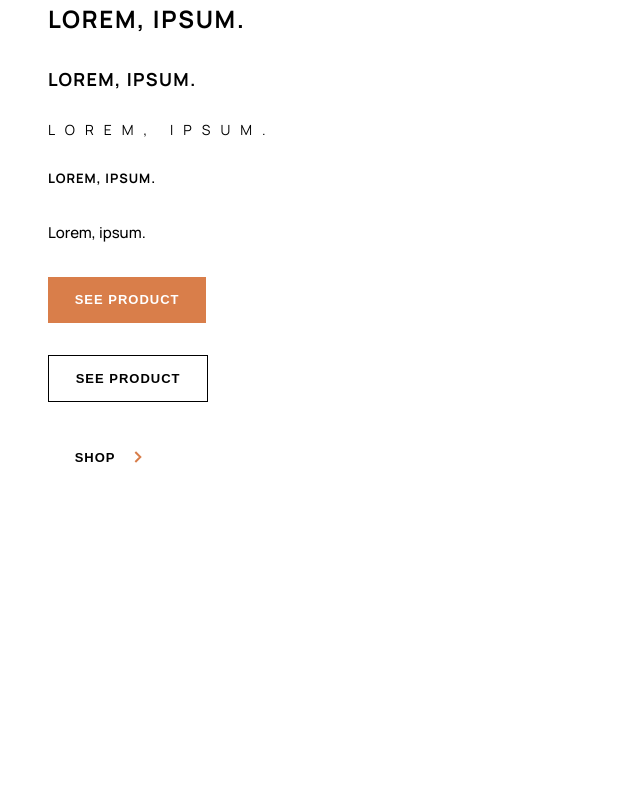
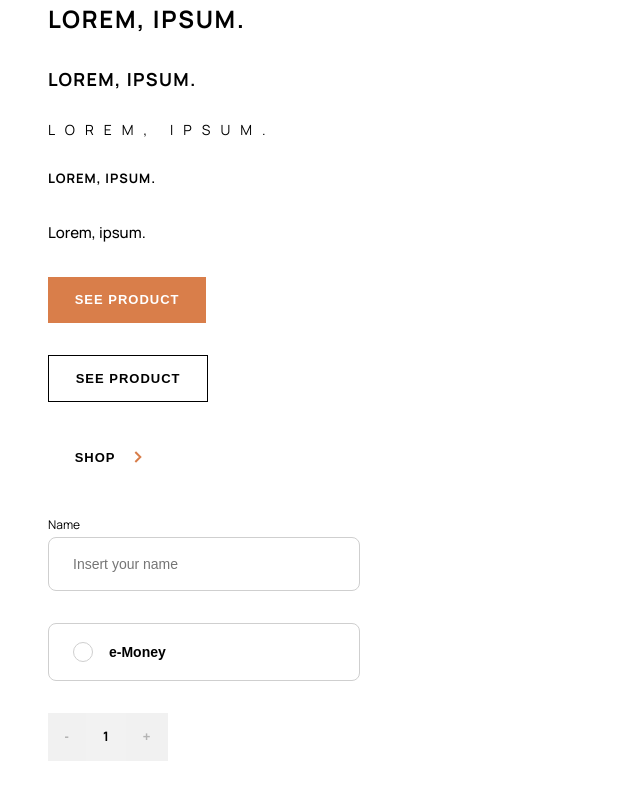
Before and after one commit to koliberdapv/audiophile-ecommerce-website-fmentor, a React (Vite) app: page / in a window 1280 px wide. Shown: the part 350-1150 px from the top of the page, without its empty margins (0-640 px from the left). Before the commit the page ends 878 px from the top, so only its background shows below. Built offline with nearby package versions, Linux system fonts and the light colour scheme.

Commit message:
form elements created

```diff
--- a/src/App.jsx
+++ b/src/App.jsx
@@ -3,6 +3,9 @@ import {
 	LinkButton,
 	MonochromeButton,
 } from './components/buttons/';
+import Counter from './components/buttons/Counter';
+import FormElement from './components/form/FormElement';
+import FormElementSelect from './components/form/FormElementSelect';
 function App() {
 	return (
 		<div className="flex column">
@@ -18,6 +21,9 @@ function App() {
 			<ColorButton />
 			<MonochromeButton />
 			<LinkButton />
+			<FormElement />
+			<FormElementSelect />
+			<Counter />
 		</div>
 	);
 }
--- /dev/null
+++ b/src/components/buttons/Counter.jsx
@@ -0,0 +1,35 @@
+import styled from 'styled-components';
+
+const Counter = () => {
+	return (
+		<Wrapper>
+			<div className="counter | grid">
+				<button className="subtitle">-</button>
+				<p className="subtitle">1</p>
+				<button className="subtitle">+</button>
+			</div>
+		</Wrapper>
+	);
+};
+
+const Wrapper = styled.div`
+	.counter {
+		width: 7.5rem;
+		height: 3rem;
+		background-color: var(--clr-counter-bg);
+		grid-template-columns: repeat(3, auto);
+		align-items: center;
+		justify-items: center;
+	}
+	button {
+		opacity: 0.25;
+		height: 100%;
+		width: 100%;
+	}
+	button:hover {
+		color: var(--clr-dark-orange);
+		opacity: 1;
+	}
+`;
+
+export default Counter;
--- /dev/null
+++ b/src/components/form/FormElement.jsx
@@ -0,0 +1,54 @@
+import styled from 'styled-components';
+const FormElement = () => {
+	return (
+		<Wrapper>
+			<div className="flex align-center justify-space">
+				<label
+					name=""
+					id=""
+					className=""
+				>
+					Name
+				</label>
+				<p className="error hidden">Wrong format</p>
+			</div>
+			<input
+				type="text"
+				placeholder="Insert your name"
+				className=""
+			/>
+		</Wrapper>
+	);
+};
+
+const Wrapper = styled.div`
+	width: 19.5rem;
+	label {
+		font-size: var(--fs-100);
+	}
+	.error {
+		font-size: var(--fs-100);
+		color: var(--clr-invalid);
+	}
+	input {
+		padding: 1.125rem 1.5rem;
+		width: 100%;
+		border-radius: var(--br-form);
+		border: 1px solid var(--clr-form-border);
+		font-size: var(--fs-300);
+		font-weight: var(--fw-600);
+	}
+	input:focus {
+		border: 1px solid var(--clr-dark-orange);
+		outline: transparent;
+	}
+	input::placeholder {
+		font-size: var(--fs-300);
+		font-weight: var(--fw-500);
+	}
+	.invalid {
+		border: 2px solid var(--clr-invalid);
+	}
+`;
+
+export default FormElement;
--- /dev/null
+++ b/src/components/form/FormElementSelect.jsx
@@ -0,0 +1,56 @@
+import styled from 'styled-components';
+const FormElementSelect = () => {
+	const handleClick = (e) => {
+		const btn = e.currentTarget.closest('.select-btn');
+		const dot = btn.querySelector('.inner-circle');
+		btn.classList.toggle('chosen');
+		dot.classList.toggle('hidden');
+	};
+	return (
+		<Wrapper>
+			<button
+				className="select-btn flex align-center"
+				onClick={handleClick}
+			>
+				<div className="outer-circle grid center">
+					<div className="inner-circle hidden"></div>
+				</div>
+				<label>e-Money</label>
+			</button>
+		</Wrapper>
+	);
+};
+
+const Wrapper = styled.div`
+	width: 19.5rem;
+	.select-btn {
+		padding: 1.125rem 1.5rem;
+		width: 100%;
+		border-radius: var(--br-form);
+		border: 1px solid hsl(0, 0%, 81.17%);
+		font-size: var(--fs-300);
+		justify-content: flex-start;
+		gap: 1rem;
+		font-weight: var(--fw-600);
+		cursor: pointer;
+		background-color: transparent;
+	}
+	.chosen,
+	.select-btn:hover {
+		border: 1px solid var(--clr-dark-orange);
+	}
+	.outer-circle {
+		width: 20px;
+		height: 20px;
+		border-radius: 50%;
+		border: 1px solid var(--clr-form-border);
+	}
+	.inner-circle {
+		width: 10px;
+		height: 10px;
+		border-radius: 50%;
+		background-color: var(--clr-dark-orange);
+	}
+`;
+
+export default FormElementSelect;
--- a/src/index.css
+++ b/src/index.css
@@ -23,6 +23,9 @@ html {
 	--clr-light-orange: hsl(21, 94%, 75%);
 	--clr-white: hsl(0, 0%, 100%);
 	--clr-full-black: hsl(0, 0%, 0%);
+	--clr-invalid: hsl(0, 65%, 49%);
+	--clr-form-border: hsl(0, 0%, 81%);
+	--clr-counter-bg: hsl(0, 0%, 95%);
 
 	/* fonts  */
 	--bodyFont: 'Manrope', sans-serif;
@@ -44,6 +47,16 @@ html {
 	--fw-700: 700;
 	--fw-800: 800;
 
+	--fs-100: 0.75rem;
+	--fs-200: 0.8125rem;
+	--fs-300: 0.875rem;
+	--fs-400: 1.125rem;
+	--fs-500: 1.5rem;
+	--fs-600: 1.75rem;
+	--fs-700: 2rem;
+	--fs-800: 2.5rem;
+	--fs-900: 3.5rem;
+
 	--spacing-h1: 2px;
 	--spacing-h2: 1.5px;
 	--spacing-h3: 1.15px;
@@ -62,8 +75,9 @@ html {
 	--line-height-overline: 14px;
 	--line-height-subtitle: 19px;
 	--line-height-p: 25px;
+
+	--br-form: 8px;
 }
-
 body {
 	color: var(--clr-full-black);
 	font-family: var(--bodyFont);
@@ -88,54 +102,58 @@ h6,
 
 h1 {
 	font-size: 3.5rem;
+	font-size: var(--fs-900);
 	letter-spacing: var(--spacing-h1);
 	line-height: var(--line-height-h1);
 }
 
 h2 {
-	font-size: 2.5rem;
+	/* font-size: 2.5rem; */
+	font-size: var(--fs-800);
 	letter-spacing: var(--spacing-h2);
 	line-height: var(--line-height-h2);
 }
 
 h3 {
-	font-size: 2rem;
+	/* font-size: 2rem; */
+	font-size: var(--fs-700);
 	letter-spacing: var(--spacing-h3);
 	line-height: var(--line-height-h3);
 }
 
 h4 {
-	font-size: 1.75rem;
+	/* font-size: 1.75rem; */
+	font-size: var(--fs-600);
 	letter-spacing: var(--spacing-h4);
 	line-height: var(--line-height-h4);
 }
 
 h5 {
-	font-size: 1.5rem;
+	/* font-size: 1.5rem; */
+	font-size: var(--fs-500);
 	letter-spacing: var(--spacing-h5);
 	line-height: var(--line-height-h5);
 }
 h6 {
-	font-size: 1.125rem;
+	/* font-size: 1.125rem; */
+	font-size: var(--fs-400);
 	letter-spacing: var(--spacing-h6);
 	line-height: var(--line-height-h6);
 }
 .overline {
-	font-size: 0.875rem;
+	/* font-size: 0.875rem; */
+	font-size: var(--fs-300);
 	font-weight: var(--fw-400);
 	letter-spacing: var(--spacing-overline);
 	line-height: var(--line-height-overline);
 }
 .subtitle {
-	font-size: 0.8125rem;
+	/* font-size: 0.8125rem; */
+	font-size: var(--fs-200);
 	font-weight: var(--fw-700);
 	letter-spacing: var(--spacing-subtitle);
 	line-height: var(--line-height-subtitle);
 	text-transform: uppercase;
-}
-
-span {
-	color: var(--clr-text);
 }
 a {
 	text-decoration: none;
@@ -194,3 +212,6 @@ ul {
 	align-items: flex-start;
 	padding: 3rem;
 }
+.hidden {
+	visibility: hidden;
+}
```
